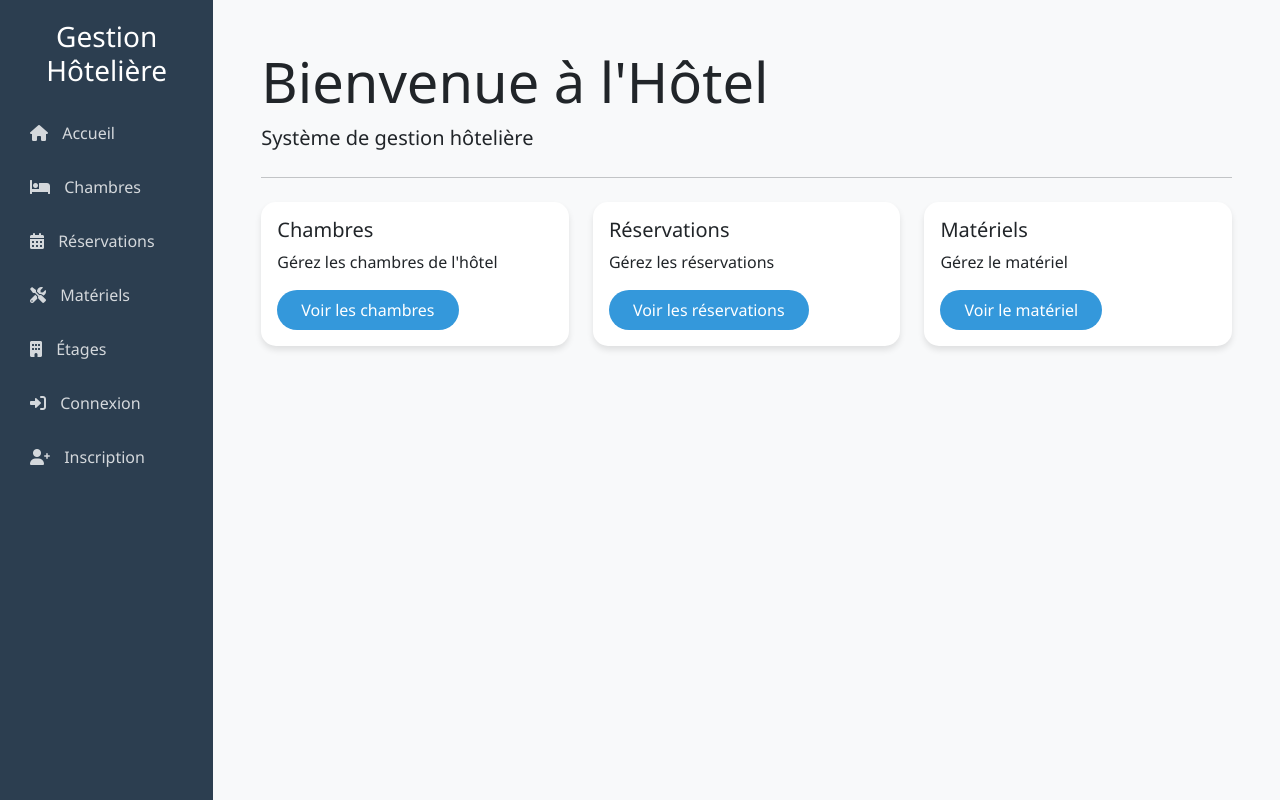
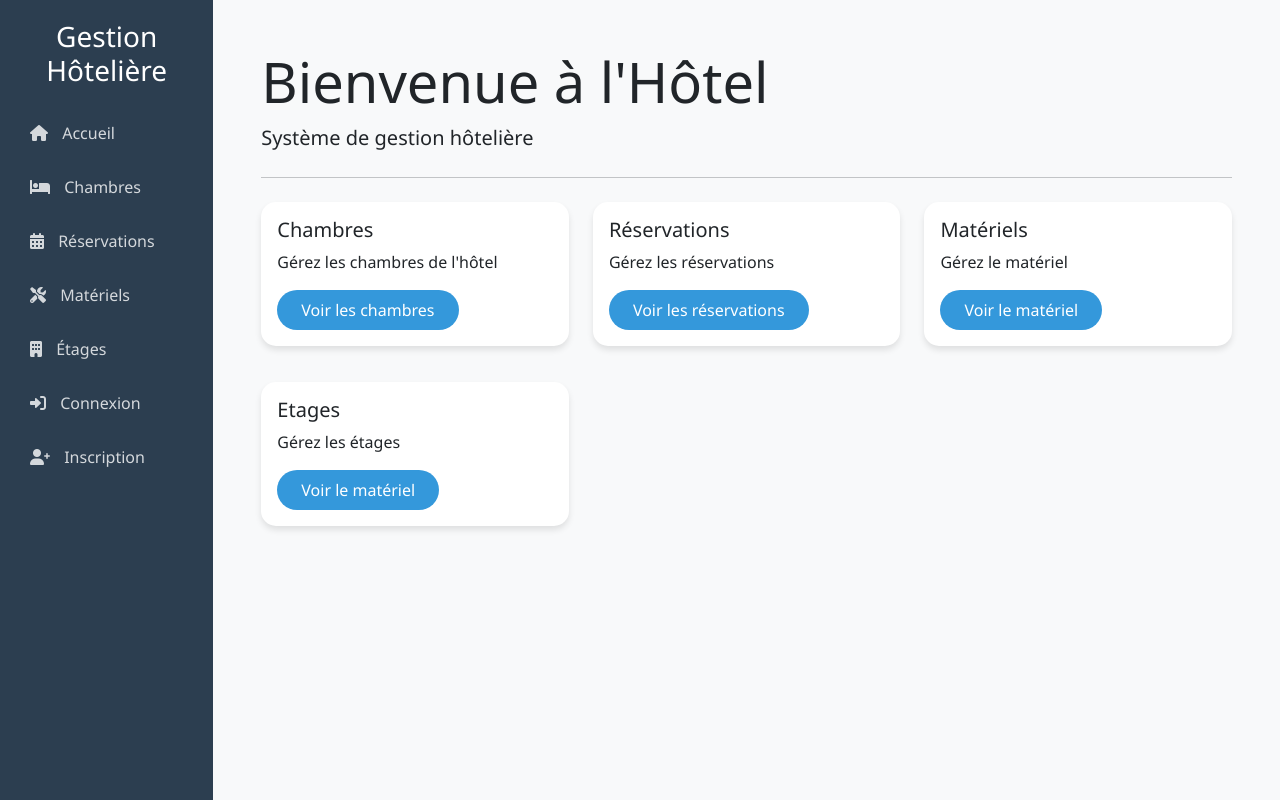
Before and after one commit to Wassi1m/django, a Django app: page / in a window 1280 px wide. Run offline with Django 5.2, Linux system fonts and the light colour scheme.

Commit message:
Fix Render deployment

```diff
--- a/templates/home.html
+++ b/templates/home.html
@@ -34,6 +34,15 @@
                     </div>
                 </div>
             </div>
+            <div class="col-md-4 mb-3">
+                <div class="card">
+                    <div class="card-body">
+                        <h5 class="card-title">Etages</h5>
+                        <p class="card-text">Gérez les étages</p>
+                        <a href="{% url 'etages:liste_etages' %}" class="btn btn-primary">Voir le matériel</a>
+                    </div>
+                </div>
+            </div>
         </div>
     </div>
 </div>
```
